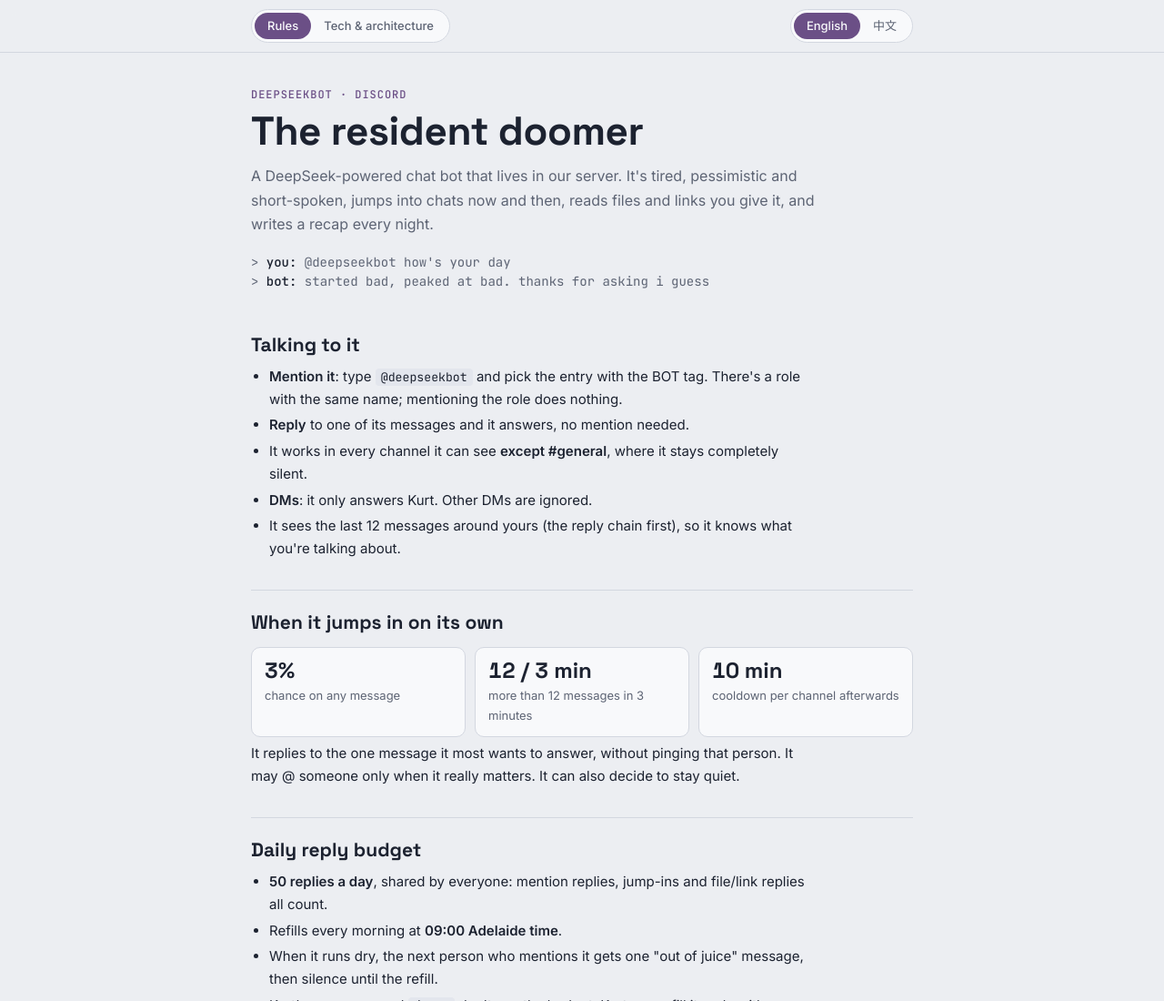
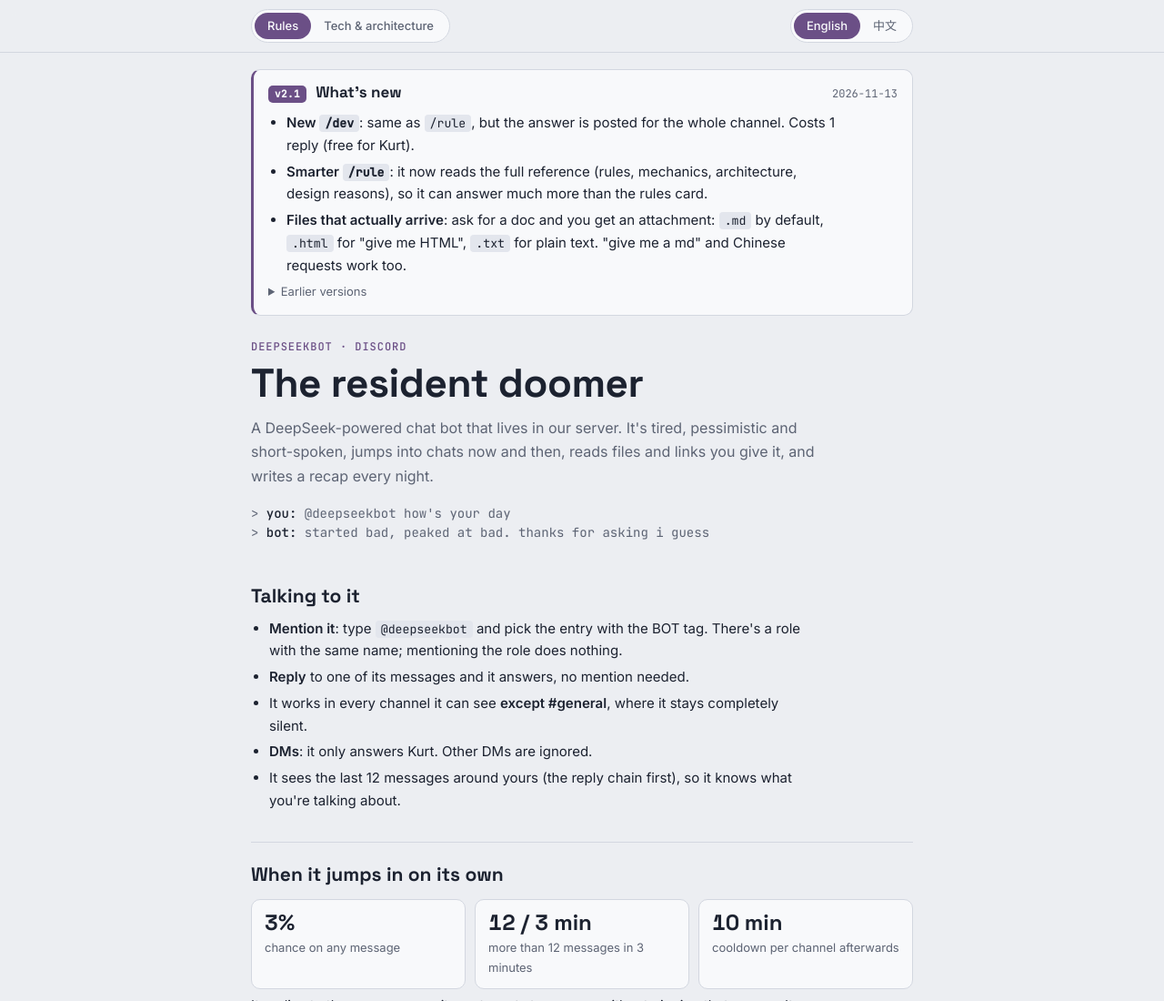
Before and after one commit to kurtliu309/discord-deepseek-bot, a plain HTML site: page docs/index.html in a window 1280 px wide. Shown: the top 1100 px of the page at 91% size. Drawn offline with Linux system fonts and the light colour scheme.

Commit message:
Guide page: v2.1 release notes at the top
Co-Authored-By: Claude Opus 5.5 <noreply@anthropic.com>

```diff
--- a/docs/index.html
+++ b/docs/index.html
@@ -70,7 +70,19 @@ body::before {
 .seg button[aria-selected="true"], .seg button[aria-pressed="true"] { background: var(--accent); color: var(--surface); }
 .seg button:focus-visible, a:focus-visible { outline: 2px solid var(--accent); outline-offset: 2px; }
 
-header.hero { padding-block: 40px 8px; }
+.news {
+  margin-top: 18px; background: var(--surface); border: 1px solid var(--line);
+  border-left: 3px solid var(--accent); border-radius: 10px; padding: 14px 16px;
+}
+.news-head { display: flex; align-items: baseline; gap: 10px; flex-wrap: wrap; }
+.news-head h2 { font-size: 17px; margin: 0; }
+.news-head time { font: 400 12px/1 var(--mono); color: var(--muted); margin-left: auto; font-variant-numeric: tabular-nums; }
+.tag { font: 600 11px/1 var(--mono); color: var(--surface); background: var(--accent); padding: 4px 7px; border-radius: 5px; letter-spacing: .04em; }
+.news ul { margin: 10px 0 6px; }
+.news details { font-size: 13px; color: var(--muted); }
+.news summary { cursor: pointer; }
+.news details p { margin: 6px 0 0; }
+header.hero { padding-block: 28px 8px; }
 .eyebrow { font: 500 12px/1 var(--mono); letter-spacing: .08em; text-transform: uppercase; color: var(--accent); }
 h1 { font: 700 clamp(30px, 6vw, 44px)/1.1 var(--display); margin: 10px 0 12px; text-wrap: balance; letter-spacing: -.01em; }
 .lede { color: var(--muted); max-width: 62ch; margin: 0; font-size: 16px; }
@@ -145,6 +157,24 @@ footer { padding-block: 24px 40px; border-top: 1px solid var(--line); color: var
 </div>
 
 <div class="wrap">
+  <aside class="news" aria-labelledby="news-title">
+    <div class="news-head">
+      <span class="tag">v2.1</span>
+      <h2 id="news-title"><span class="en">What's new</span><span class="zh">版本更新</span></h2>
+      <time datetime="2026-11-13">2026-11-13</time>
+    </div>
+    <ul>
+      <li><span class="en"><b>New <code>/dev</code></b>: same as <code>/rule</code>, but the answer is posted for the whole channel. Costs 1 reply (free for Kurt).</span><span class="zh"><b>新增 <code>/dev</code></b>：和 <code>/rule</code> 一样，但回答公开发在频道里。扣 1 条余额（Kurt 不扣）。</span></li>
+      <li><span class="en"><b>Smarter <code>/rule</code></b>: it now reads the full reference (rules, mechanics, architecture, design reasons), so it can answer much more than the rules card.</span><span class="zh"><b><code>/rule</code> 更懂了</b>：现在会读完整说明（规则、机制、架构、设计原因），能回答的远不止规则卡上那些。</span></li>
+      <li><span class="en"><b>Files that actually arrive</b>: ask for a doc and you get an attachment: <code>.md</code> by default, <code>.html</code> for "give me HTML", <code>.txt</code> for plain text. "give me a md" and Chinese requests work too.</span><span class="zh"><b>文件真的能发出来了</b>：要文档就回附件：默认 <code>.md</code>，说 “give me HTML” 发 <code>.html</code>，要纯文本发 <code>.txt</code>。“give me a md” 和中文说法也能识别。</span></li>
+    </ul>
+    <details>
+      <summary><span class="en">Earlier versions</span><span class="zh">更早的版本</span></summary>
+      <p><b>v2.0 · 2026-11-13</b> — <span class="en">Self-written bot replaces llmcord: jump-ins, daily budget, <code>/rule</code>, <code>/feed</code>, file and link reading through a key-less fetcher, nightly recap and morning topics.</span><span class="zh">自写 bot 替换 llmcord：主动插话、每日余额、<code>/rule</code>、<code>/feed</code>、经无密钥 fetcher 读文件和链接、每晚总结和早上话题。</span></p>
+      <p><b>v1.0 · 2026-11-13</b> — <span class="en">First deploy: chat-only bot on llmcord behind an allowlist proxy.</span><span class="zh">首次部署：基于 llmcord 的纯聊天 bot，经白名单代理出网。</span></p>
+    </details>
+  </aside>
+
   <header class="hero">
     <div class="eyebrow">deepseekbot · discord</div>
     <h1><span class="en">The resident doomer</span><span class="zh">群里的厌世老哥</span></h1>
```
